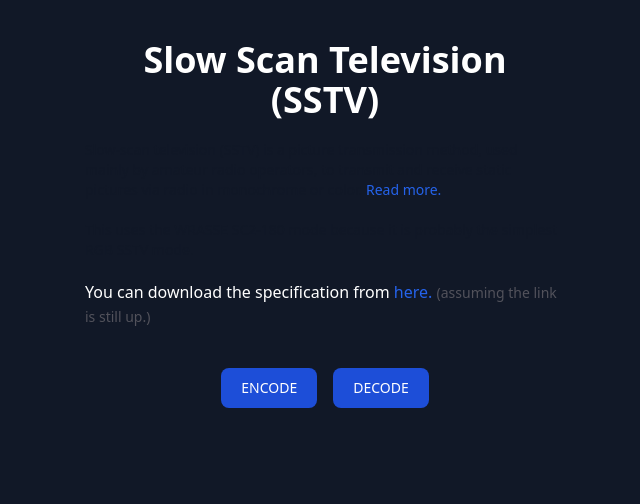
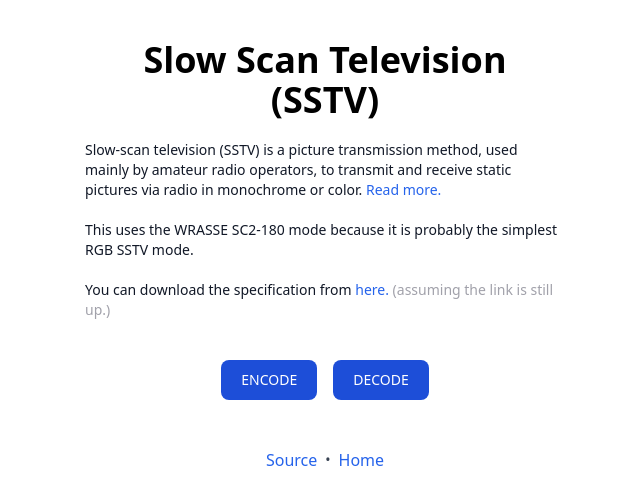
Before and after one commit to prashantrahul141/sstv, a website: page index.html in a window 1280 px wide. Shown: the whole page, without its empty margins (315-955 px from the left). Drawn offline with Linux system fonts and the light colour scheme.

Commit message:
improv: styles

```diff
--- a/index.html
+++ b/index.html
@@ -7,7 +7,7 @@
   </head>
   <link rel="stylesheet" href="./dist/output.css" />
   <body
-    class="bg-[#111827] mb-36 text-white flex w-full items-center justify-center flex-col"
+    class="mb-36 text-white flex w-full items-center justify-center flex-col"
   >
     <div class="my-10 px-4 max-w-lg space-y-5">
       <p class="text-heading text-center">Slow Scan Television (SSTV)</p>
@@ -23,12 +23,12 @@
         This uses the WRASSE SC2-180 mode because it is probably the simplest
         RGB SSTV mode.
       </p>
-      <p part="label">
+      <p class="label">
         You can download the specification from
         <a href="http://www.barberdsp.com/downloads/Dayton%20Paper.pdf"
           >here.</a
         >
-        <span class="text-zinc-600 dark:text-zinc-400 text-sm">
+        <span class="text-zinc-400 dark:text-zinc-400 text-sm">
           (assuming the link is still up.)
         </span>
       </p>
@@ -37,5 +37,19 @@
       <a class="btn-link" href="./encode.html">ENCODE</a>
       <a class="btn-link" href="./decode.html">DECODE</a>
     </div>
+
+    <footer class="mt-12 flex items-center justify-center">
+      <a href="https://github.com/prashantrahul141/sstv" target="_blank"
+        >Source</a
+      >
+      <span
+        class="label text-gray-700 dark:text-zinc-400 flex items-center justify-center px-2"
+      >
+        •
+      </span>
+      <a href="https://github.com/prashantrahul141/sstv" target="_blank"
+        >Home</a
+      >
+    </footer>
   </body>
 </html>
--- a/input.css
+++ b/input.css
@@ -16,7 +16,7 @@
   }
 
   .text-heading {
-    @apply text-4xl font-extrabold dark:text-white;
+    @apply text-4xl font-extrabold text-black dark:text-white;
   }
   .text-subheading {
     @apply mb-6 text-lg font-normal text-gray-500 lg:text-xl sm:px-16 xl:px-48 dark:text-gray-400;
@@ -32,4 +32,8 @@
   a {
     @apply font-medium text-blue-600 dark:text-blue-500 hover:underline;
   }
+
+  body {
+    @apply bg-white dark:bg-[#111827];
+  }
 }
```
Also changed, not shown: encode.html (+3 -5 lines), dist/output.css.
